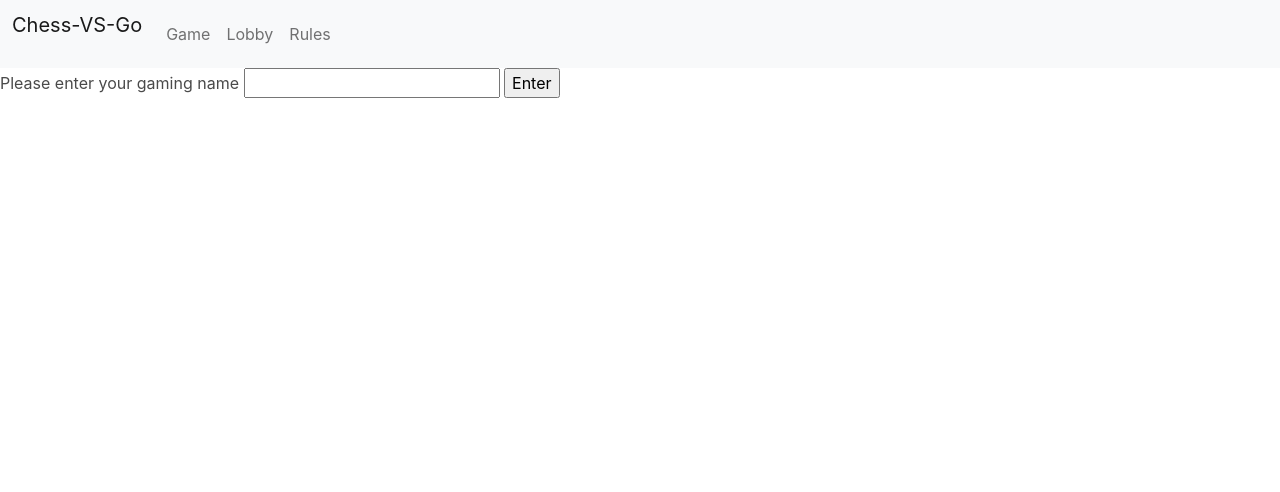
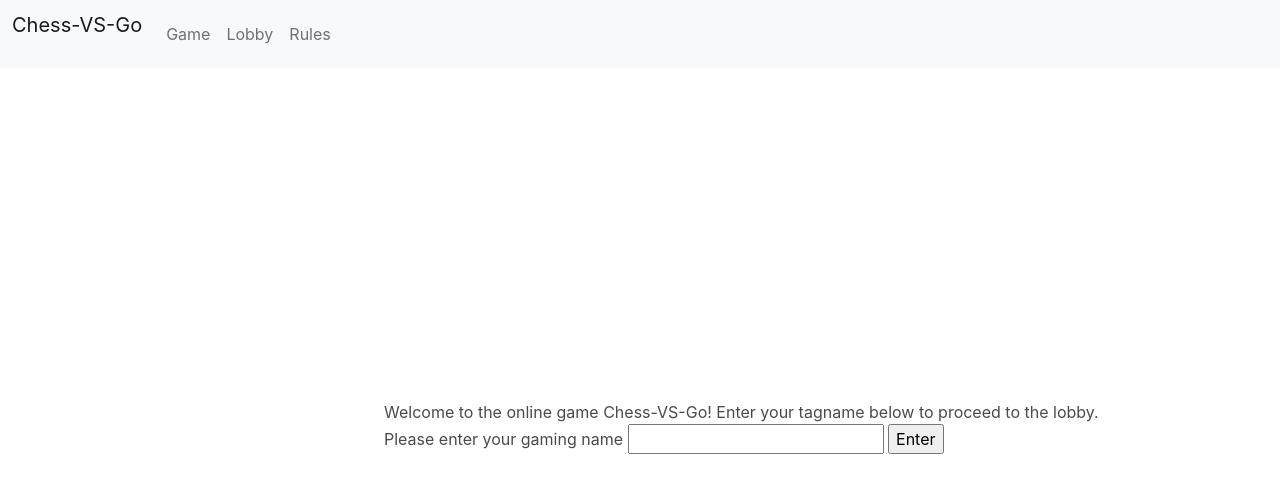
Before and after one commit to Grandmaster/Chess-vs-Go, a website: page assets/html/home.html in a window 1280 px wide. Drawn offline with nearby package versions, Linux system fonts and the light colour scheme.

Commit message:
Modified home page

```diff
--- /dev/null
+++ b/assets/css/home.css
@@ -0,0 +1,10 @@
+body {
+  position: relative;
+  width: 100%;
+  height: 100%;
+}
+#enter {
+  position: fixed;
+  top: 50%;
+  left: 30%;
+}
--- a/assets/html/home.html
+++ b/assets/html/home.html
@@ -21,6 +21,7 @@
       rel="stylesheet"
       href="https://cdn.jsdelivr.net/npm/bulma@0.9.1/css/bulma.css"
     />
+    <link rel="stylesheet" href="../css/home.css" />
   </head>
   <body>
     <nav class="navbar navbar-expand-lg navbar-light bg-light">
@@ -46,11 +47,17 @@
         </div>
       </div>
     </nav>
-    <form>
-      <label for="gamename">Please enter your gaming name</label>
-      <input id="gamename" type="text" />
-      <input type="submit" value="Enter" />
-    </form>
+    <div id="enter">
+      <p>
+        Welcome to the online game Chess-VS-Go! Enter your tagname below to
+        proceed to the lobby.
+      </p>
+      <form>
+        <label for="gamename">Please enter your gaming name</label>
+        <input id="gamename" type="text" />
+        <input type="submit" value="Enter" />
+      </form>
+    </div>
   </body>
   <script src="../js/setup/home.js"></script>
 </html>
```
Also changed, not shown: assets/html/lobby.html (+5 -2 lines).
